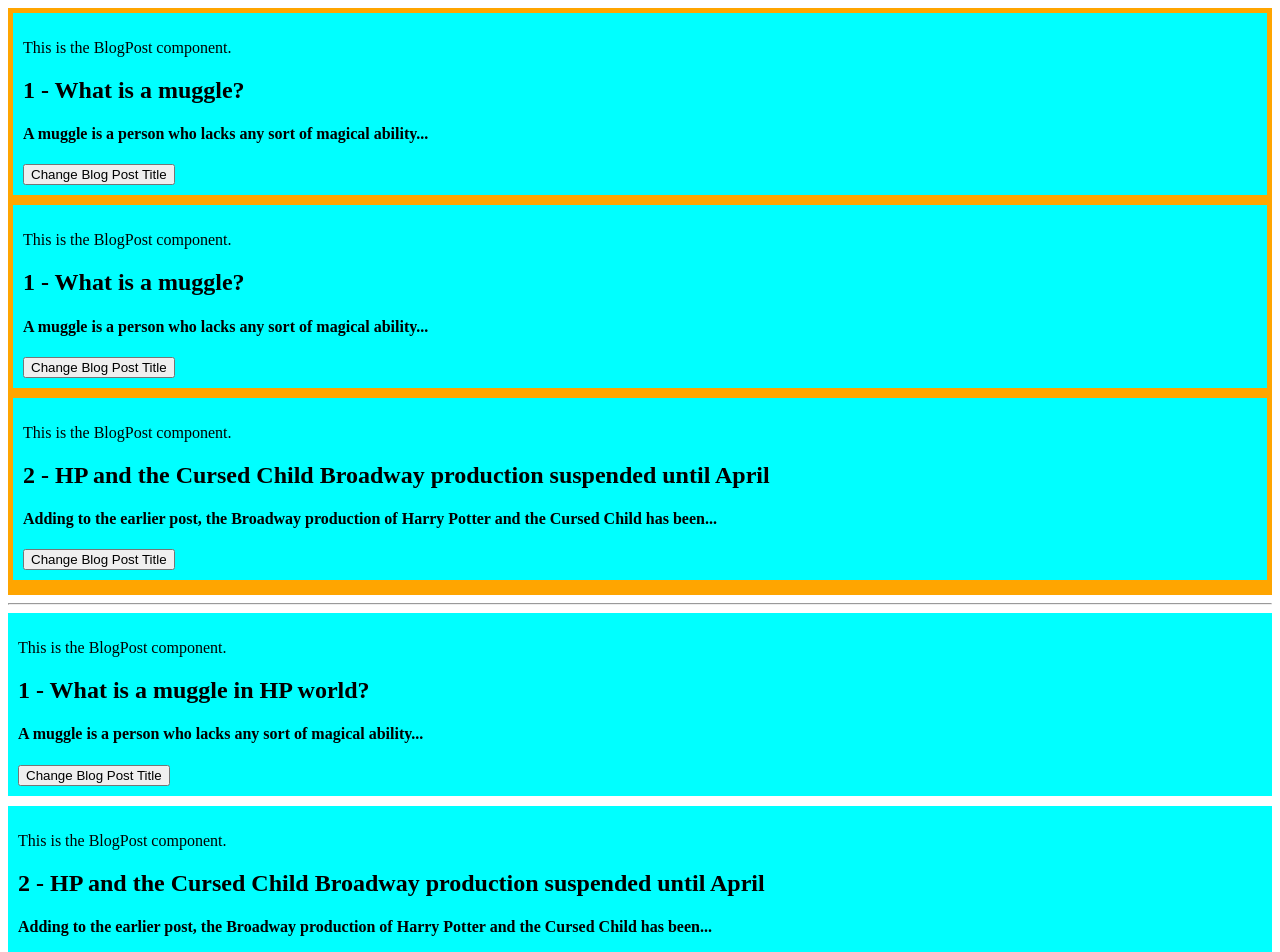
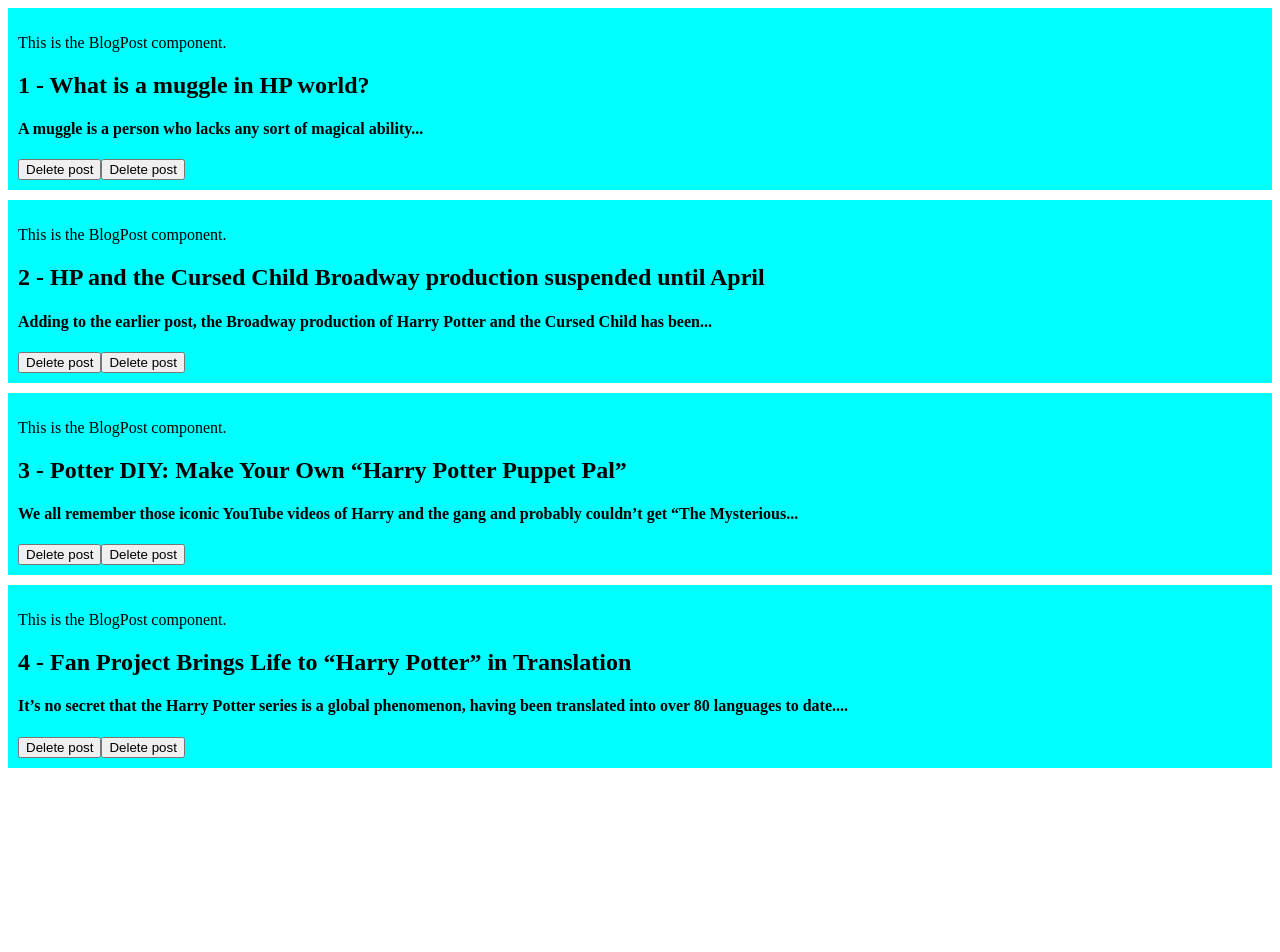
Before and after one commit to Tee123455/learn-vue-3-with-bingyang, a Vue app: page / in a window 1280 px wide. Shown: the top 952 px of the page. After the commit the page ends 800 px from the top, so only its background shows below. Built offline with nearby package versions, Linux system fonts and the light colour scheme.

Commit message:
pass data to a parent with custom event

```diff
--- a/src/App.vue
+++ b/src/App.vue
@@ -1,55 +1,10 @@
 <template>
-  <div style="background-color: orange; padding:5px ;">
-  <BlogPost
-    id="1"
-    blogPostTitle="What is a muggle?"
-    blogPostContent="A muggle is a person who lacks any sort of magical ability..."
-  >
-  </BlogPost>
-
-  <BlogPost
-    id="1"
-    blog-post-title="What is a muggle?"
-    blog-post-content="A muggle is a person who lacks any sort of magical ability..."
-  >
-  </BlogPost>
-
-  <BlogPost
-    :id="blogPostId"
-    :blog-post-title="blogPostTitle"
-    :blog-post-content="blogPostContent"
-  ></BlogPost>
-  </div>
-
-  <hr />
-
-  <BlogPost
-    v-for="post in posts"
-    :key="post.id"
-    :id="post.id"
-    :blog-post-title="post.blogPostTitle"
-    :blog-post-content="post.blogPostContent"
-  ></BlogPost>
-
-  <hr />
-  <BlogPost
-  v-for="post in posts"
-  :key="post.id"
-  v-bind="post"></BlogPost>
+  <BlogPost v-for="post in posts" :key="post.id" v-bind="post" @delete-blog-post="processDeletion"> </BlogPost>
 </template>
 
 <script setup>
 import { ref } from 'vue'
-import BlogPost from '@/BlogPost.vue'
-
-let blogPostId = ref(2)
-let blogPostTitle = ref(
-  'HP and the Cursed Child Broadway production suspended until April'
-)
-let blogPostContent = ref(
-  'Adding to the earlier post, the Broadway production of Harry Potter and the Cursed Child has been...'
-)
-
+import BlogPost from './BlogPost.vue'
 let posts = ref([
   {
     id: 1,
@@ -77,6 +32,10 @@
       'It’s no secret that the Harry Potter series is a global phenomenon, having been translated into over 80 languages to date....'
   }
 ])
+function processDeletion(id) {
+  let index = posts.value.findIndex((item) => item.id == id)
+  posts.value.splice(index, 1)
+}
 </script>
 
 <style scoped></style>
--- a/src/BlogPost.vue
+++ b/src/BlogPost.vue
@@ -5,7 +5,8 @@
     </p>
     <h2>{{ id }} - {{ blogPostTitle }}</h2>
     <h4>{{ blogPostContent }}</h4>
-    <button @click="blogPostTitle= 'A different title'">Change Blog Post Title</button>
+    <button @click="$emit('delete-blog-post', id)">Delete post</button>
+    <button @click="emitDeletePostEvent(id)">Delete post</button>
   </div>
 </template>
 
@@ -13,7 +14,12 @@
 import { ref } from 'vue'
 
 let message = ref('This is the BlogPost component.')
-const props = defineProps(['id', 'blogPostTitle', 'blogPostContent'])
+defineProps(['id', 'blogPostTitle', 'blogPostContent'])
+
+const emit = defineEmits(['delete-blog-post'])
+function emitDeletePostEvent(id) {
+  emit('delete-blog-post', id)
+}
 </script>
 
 <style scoped>
```
